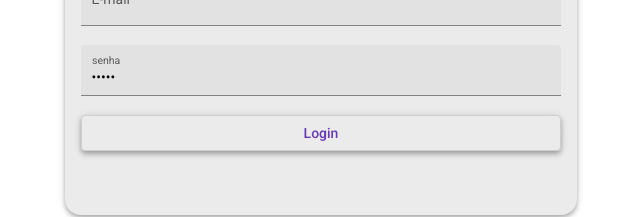
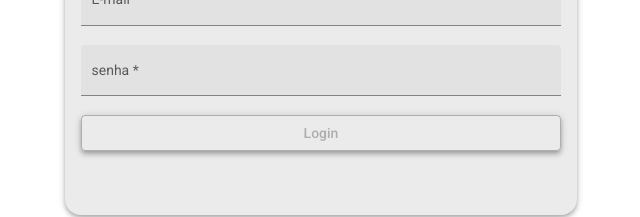
Before and after one commit to danieligor56/TecnoDesk, an Angular app in the folder front/td-front/: page /login in a window 1280 px wide. Shown: the part 564-781 px from the top of the page, without its empty margins (319-959 px from the left). Built offline with nearby package versions, Linux system fonts and the light colour scheme.

Commit message:
Validação de formularios para login

```diff
--- a/front/td-front/src/app/components/login/login.component.html
+++ b/front/td-front/src/app/components/login/login.component.html
@@ -7,15 +7,27 @@
 
         <mat-form-field class="full-width" appearance ="fill">
           <mat-label>E-mail</mat-label>
-          <input matInput placeholder="seuemail@email.com">
+          <input
+          [formControl]="email"
+          required
+          [(ngModel)]="cred.email"
+          name="email"
+          matInput
+          placeholder="seuemail@email.com">
         </mat-form-field>
 
         <mat-form-field class="full-width" appearance ="fill">
             <mat-label>senha</mat-label>
-            <input type="password" matInput placeholder="Ex. 123" value="Sushi">
+            <input
+            [formControl]="pass"
+            required
+            [(ngModel)]="cred.pass"
+             name="password"
+               type="password"
+               matInput placeholder="Ex. 123">
           </mat-form-field>
 
-          <button class="full-width mat-elevation-z4" mat-stroked-button color="primary">Login</button>
+    <button [disabled]="!validaInput()" class="full-width mat-elevation-z4" mat-stroked-button color="primary">Login</button>
 
       </form>
 </div>
--- a/front/td-front/src/app/components/login/login.component.ts
+++ b/front/td-front/src/app/components/login/login.component.ts
@@ -1,4 +1,6 @@
 import { Component, OnInit } from '@angular/core';
+import { FormControl, Validators } from '@angular/forms';
+import { Creds } from 'src/app/models/creds';
 
 @Component({
   selector: 'app-login',
@@ -7,6 +9,20 @@ import { Component, OnInit } from '@angular/core';
 })
 export class LoginComponent implements OnInit {
 
+  cred:Creds={
+    email:'',
+    pass:''
+  }
+
+  email = new FormControl(null,Validators.email)
+  pass = new FormControl(null,Validators.minLength(3))
+
+  validaInput():boolean{
+    if(this.email.valid && this.pass.valid){
+      return true;
+    }else return false;
+   }
+
   constructor() { }
 
   ngOnInit(): void {
--- a/front/td-front/src/app/models/Colaborador.ts
+++ b/front/td-front/src/app/models/Colaborador.ts
@@ -1,4 +1,5 @@
 export interface Colaborador{
+
     id?:any;
 	nome:string;
     //DOCUMNTO VAI FICAR any ENQUANTO COLOCO A FUNÇÃO PARA TRATAR
--- /dev/null
+++ b/front/td-front/src/app/models/creds.ts
@@ -0,0 +1,4 @@
+export interface Creds{
+email:string;
+pass:string;
+}
```
Also changed, not shown: front/td-front/src/app/app.module.ts (+9 -1 lines).
